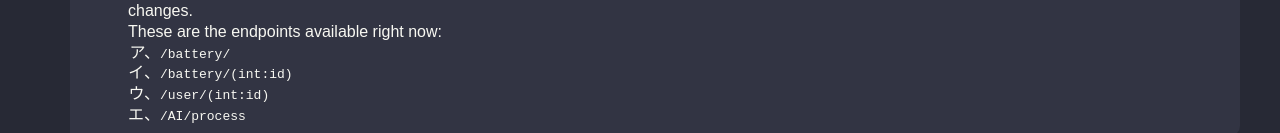
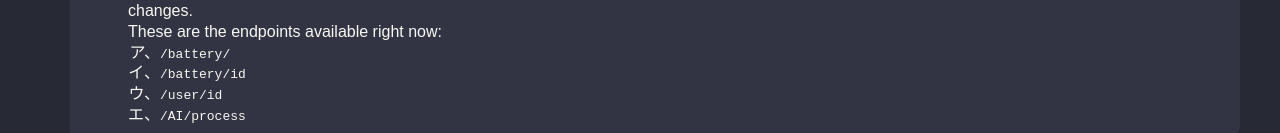
Before and after one commit to DinoVino/portfolio-v2, a SvelteKit app: page /projects/innerev in a window 1280 px wide. Shown: the part 1046-1179 px from the top of the page. Built offline with nearby package versions, Linux system fonts and the light colour scheme; a web font is replaced by a local one.

Commit message:
correction

```diff
--- a/src/routes/projects/innerev/+page.svelte
+++ b/src/routes/projects/innerev/+page.svelte
@@ -129,12 +129,12 @@
         </li>
         <li>
             <code>
-                /battery/(int:id)
+                /battery/id
             </code>
         </li>
         <li>
             <code>
-                /user/(int:id)
+                /user/id
             </code>
         </li>
         <li>
```
